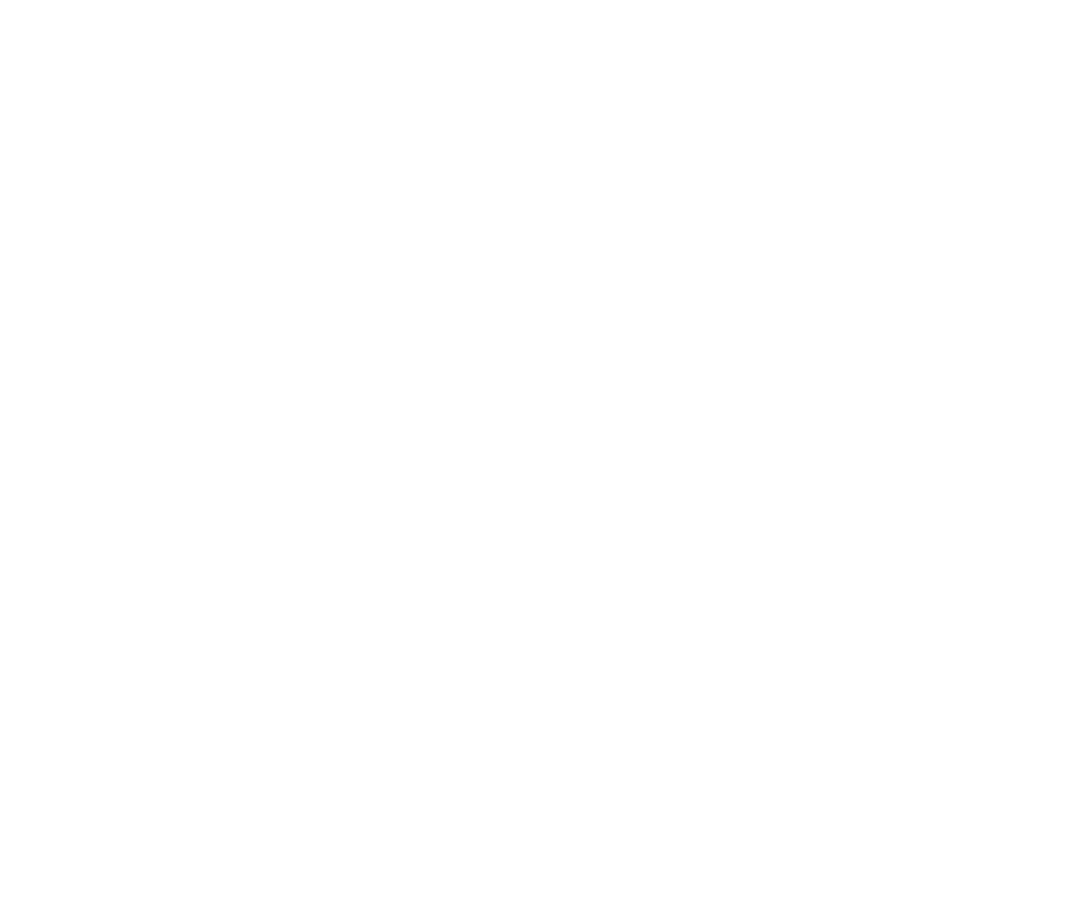
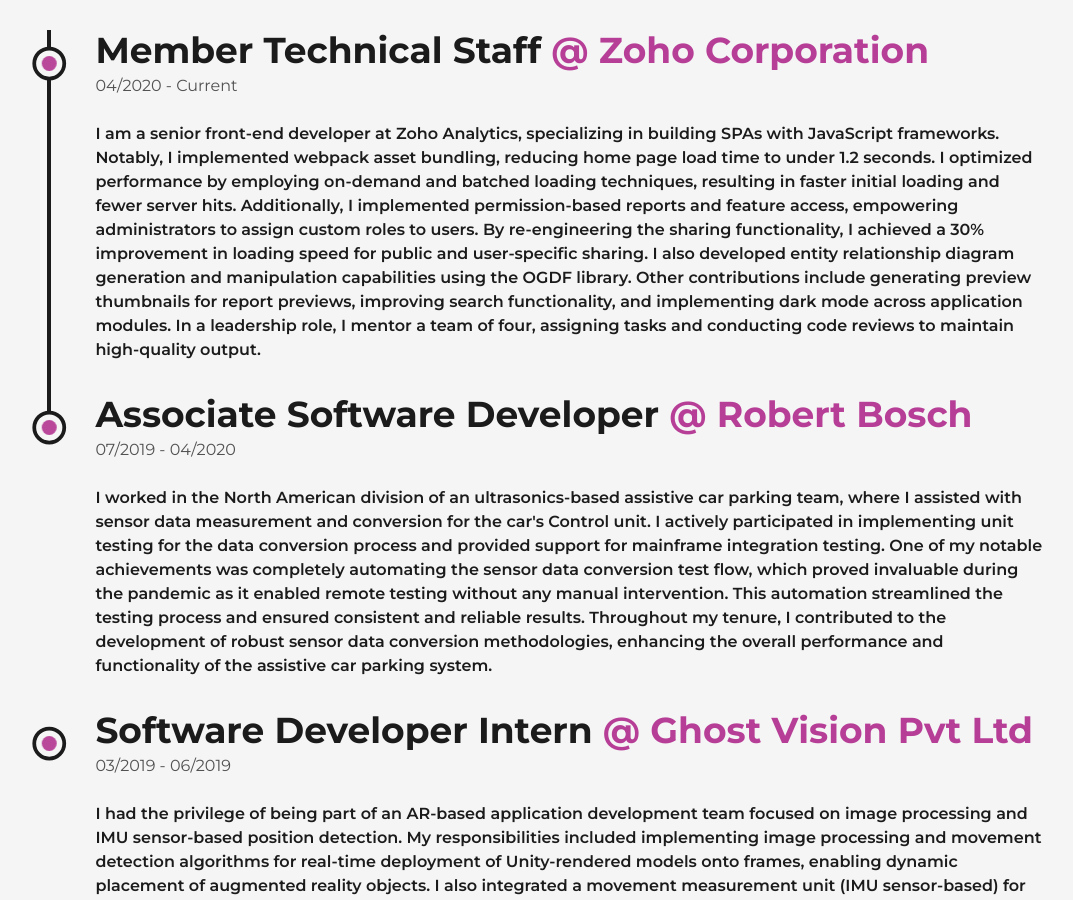
Before and after one commit to sridhram/portfolio-website, a Next.js app: page /about in a window 1280 px wide. Shown: the part 1880-2780 px from the top of the page, without its empty margins (71-1144 px from the left). Before the commit the page ends 1710 px from the top, so only its background shows below. Built offline with nearby package versions, Linux system fonts and the light colour scheme.

Commit message:
Education and Experience added

```diff
--- /dev/null
+++ b/src/components/Education.js
@@ -0,0 +1,38 @@
+import { motion, useScroll } from 'framer-motion';
+import React, { useRef } from 'react';
+import { IndividualExperience } from './Experience';
+
+const Education = () => {
+  const scrollRef = useRef(null);
+  const { scrollYProgress } = useScroll({
+    target: scrollRef,
+    offset: ['start end', 'center center'],
+  });
+
+  return (
+    <section className="place-self-center w-4/5 mb-16">
+      <h2 className="font-bold text-7xl mb-12">Education</h2>
+      <ul className="relative" ref={scrollRef}>
+        <motion.div
+          style={{ scaleY: scrollYProgress }}
+          className="absolute -left-12 top-0 h-full w-[4px] bg-dark origin-top"
+        />
+
+        <IndividualExperience
+          years="2015 - 2019"
+          univ="Anna University"
+          desc="Majored in Electrical and Electronics Engineering. Coursework projects included Reclaimer derailment prevention, Voice Controlled Home Automation, Congestion Control in Networks using Fuzzy logic"
+          role="Bachelor of Engineering"
+        />
+        <IndividualExperience
+          years="2013 - 2015"
+          univ="Prince Matriculation Hr Sec School"
+          desc="Majored in Computer Science and Maths"
+          role="Higher Secondary Education"
+        />
+      </ul>
+    </section>
+  );
+};
+
+export default Education;
--- /dev/null
+++ b/src/components/Experience.js
@@ -0,0 +1,73 @@
+import { motion, useScroll } from 'framer-motion';
+import React, { useRef } from 'react';
+import ExperienceIcon from './ExperienceIcon';
+
+export const IndividualExperience = ({
+  company = '',
+  years,
+  desc,
+  role,
+  univ = null,
+}) => {
+  const liRef = useRef();
+  return (
+    <li ref={liRef} className="mb-8 relative">
+      <ExperienceIcon reference={liRef} />
+      <motion.div
+        initial={{ y: 50 }}
+        whileInView={{ y: 0 }}
+        transition={{ duration: 0.5, type: 'spring' }}
+      >
+        <h4 className="font-bold text-4xl mb-1 capitalize">
+          {role}
+          {company && <span class="text-primary">{` @ ${company}`}</span>}
+        </h4>
+        <div className="text-dark/75 mb-6">
+          {years}
+          {univ && ` | ${univ}`}
+        </div>
+        <p className="font-semibold">{desc}</p>
+      </motion.div>
+    </li>
+  );
+};
+
+const Experience = () => {
+  const scrollRef = useRef(null);
+  const { scrollYProgress } = useScroll({
+    target: scrollRef,
+    offset: ['start end', 'center start'],
+  });
+
+  return (
+    <section className="place-self-center w-4/5">
+      <h2 className="font-bold text-7xl mb-12">Experience</h2>
+      <ul className="relative" ref={scrollRef}>
+        <motion.div
+          style={{ scaleY: scrollYProgress }}
+          className="absolute -left-12 top-0 h-full w-[4px] bg-dark origin-top"
+        />
+        <IndividualExperience
+          company="Zoho Corporation"
+          years="04/2020 - Current"
+          desc="I am a senior front-end developer at Zoho Analytics, specializing in building SPAs with JavaScript frameworks. Notably, I implemented webpack asset bundling, reducing home page load time to under 1.2 seconds. I optimized performance by employing on-demand and batched loading techniques, resulting in faster initial loading and fewer server hits. Additionally, I implemented permission-based reports and feature access, empowering administrators to assign custom roles to users. By re-engineering the sharing functionality, I achieved a 30% improvement in loading speed for public and user-specific sharing. I also developed entity relationship diagram generation and manipulation capabilities using the OGDF library. Other contributions include generating preview thumbnails for report previews, improving search functionality, and implementing dark mode across application modules. In a leadership role, I mentor a team of four, assigning tasks and conducting code reviews to maintain high-quality output."
+          role="Member Technical Staff"
+        />
+        <IndividualExperience
+          company="Robert Bosch"
+          years="07/2019 - 04/2020"
+          desc="I worked in the North American division of an ultrasonics-based assistive car parking team, where I assisted with sensor data measurement and conversion for the car's Control unit. I actively participated in implementing unit testing for the data conversion process and provided support for mainframe integration testing. One of my notable achievements was completely automating the sensor data conversion test flow, which proved invaluable during the pandemic as it enabled remote testing without any manual intervention. This automation streamlined the testing process and ensured consistent and reliable results. Throughout my tenure, I contributed to the development of robust sensor data conversion methodologies, enhancing the overall performance and functionality of the assistive car parking system."
+          role="Associate Software Developer"
+        />
+        <IndividualExperience
+          company="Ghost Vision Pvt Ltd"
+          years="03/2019 - 06/2019"
+          desc="I had the privilege of being part of an AR-based application development team focused on image processing and IMU sensor-based position detection. My responsibilities included implementing image processing and movement detection algorithms for real-time deployment of Unity-rendered models onto frames, enabling dynamic placement of augmented reality objects. I also integrated a movement measurement unit (IMU sensor-based) for accurate real-time position tracking of mobile phones or headsets. Additionally, I initiated a frames processing module that utilized object detection algorithms to detect surface-level features, enhancing the application's ability to interact seamlessly with the real world. Being part of this team allowed me to delve into various aspects of AR development, from image processing to sensor integration, and contribute to creating immersive augmented reality experiences."
+          role="Software Developer Intern"
+        />
+      </ul>
+    </section>
+  );
+};
+
+export default Experience;
--- /dev/null
+++ b/src/components/ExperienceIcon.js
@@ -0,0 +1,35 @@
+import { motion, useScroll } from 'framer-motion';
+import React from 'react';
+const ExperienceIcon = ({ reference }) => {
+  const { scrollYProgress } = useScroll({
+    target: reference,
+    offset: ['center end', 'center center'],
+  });
+  return (
+    <figure className="absolute -top-1 -left-[6.4rem]">
+      <svg width="75" height="75" viewBox="0 0 100 100">
+        <circle
+          cx="75"
+          cy="50"
+          r="20"
+          className="stroke-primary stroke-1 fill-none"
+        />
+        <motion.circle
+          cx="75"
+          cy="50"
+          r="20"
+          className="stroke-[5px] fill-light stroke-dark"
+          style={{ pathLength: scrollYProgress }}
+        />
+        <circle
+          cx="75"
+          cy="50"
+          r="10"
+          className="animate-pulse stroke-1 fill-primary"
+        />
+      </svg>
+    </figure>
+  );
+};
+
+export default ExperienceIcon;
--- a/src/pages/about.js
+++ b/src/pages/about.js
@@ -6,6 +6,8 @@
 import profilePic from '../../public/images/profile/developer-pic-2.jpg';
 import { useInView, useMotionValue, useSpring } from 'framer-motion';
 import Skills from '@/components/Skills';
+import Experience from '@/components/Experience';
+import Education from '@/components/Education';
 
 const AnimatedNumbers = ({ text, className }) => {
   const spanRef = useRef(null);
@@ -45,7 +47,7 @@
         <Layout className="flex flex-col items-center justify-between w-full h-full inline-block z-0 bg-light gap-16">
           <AnimatedText text="passion fuels purpose" className="text-6xl" />
           <div className="grid w-full grid-cols-8 gap-16">
-            <div className="col-span-3">
+            <div className="col-span-3 place-self-center">
               <h2 className="uppercase text-dark/75 font-bold text-lg mb-4">
                 biography
               </h2>
@@ -69,7 +71,7 @@
                 your next project.
               </p>
             </div>
-            <figure className="col-span-3 h-fit p-6 bg-light rounded-2xl border border-dark border-solid shadow-[9px_12px]">
+            <figure className="col-span-3 h-fit p-6 bg-light rounded-2xl border border-dark border-solid shadow-[9px_12px] place-self-center">
               <Image src={profilePic} />
             </figure>
             <div className="col-span-2 flex flex-col text-end items-end justify-around">
@@ -104,6 +106,8 @@
           </div>
         </Layout>
         <Skills />
+        <Experience />
+        <Education />
       </article>
     </>
   );
```
